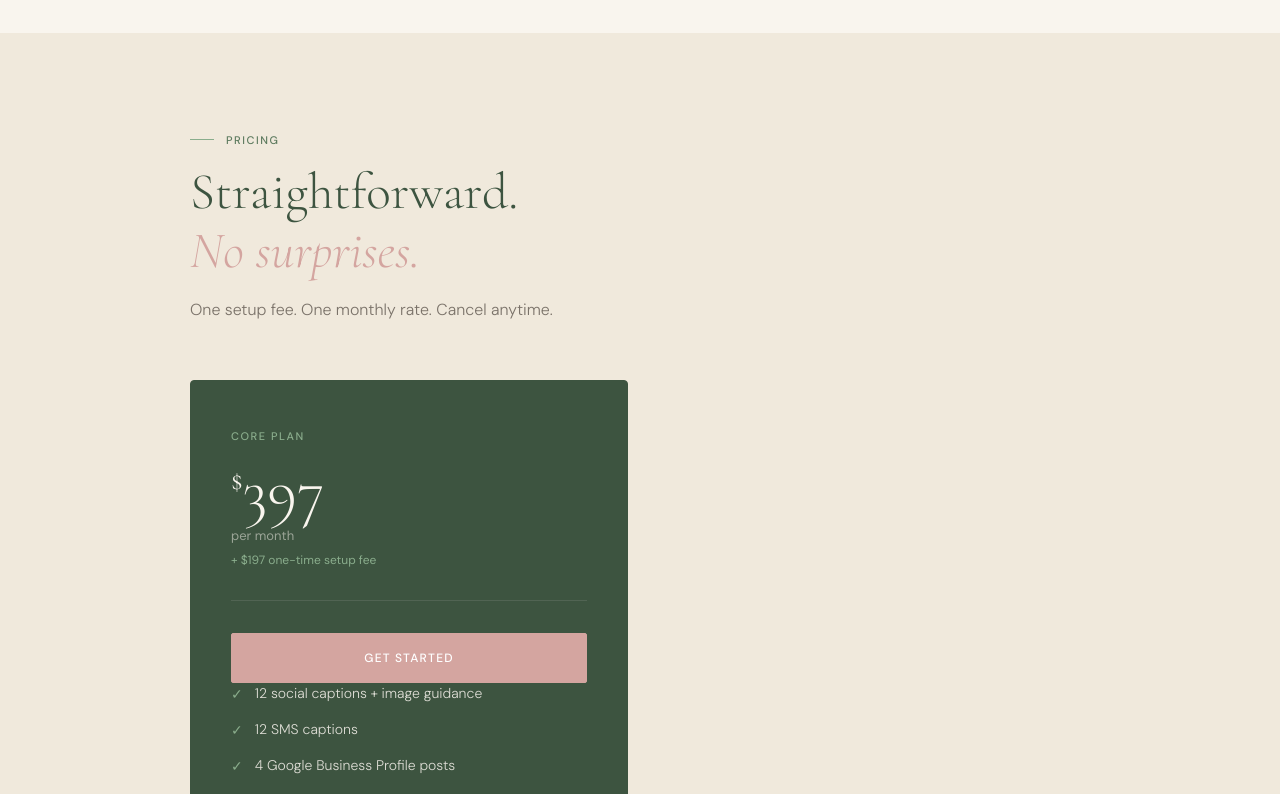
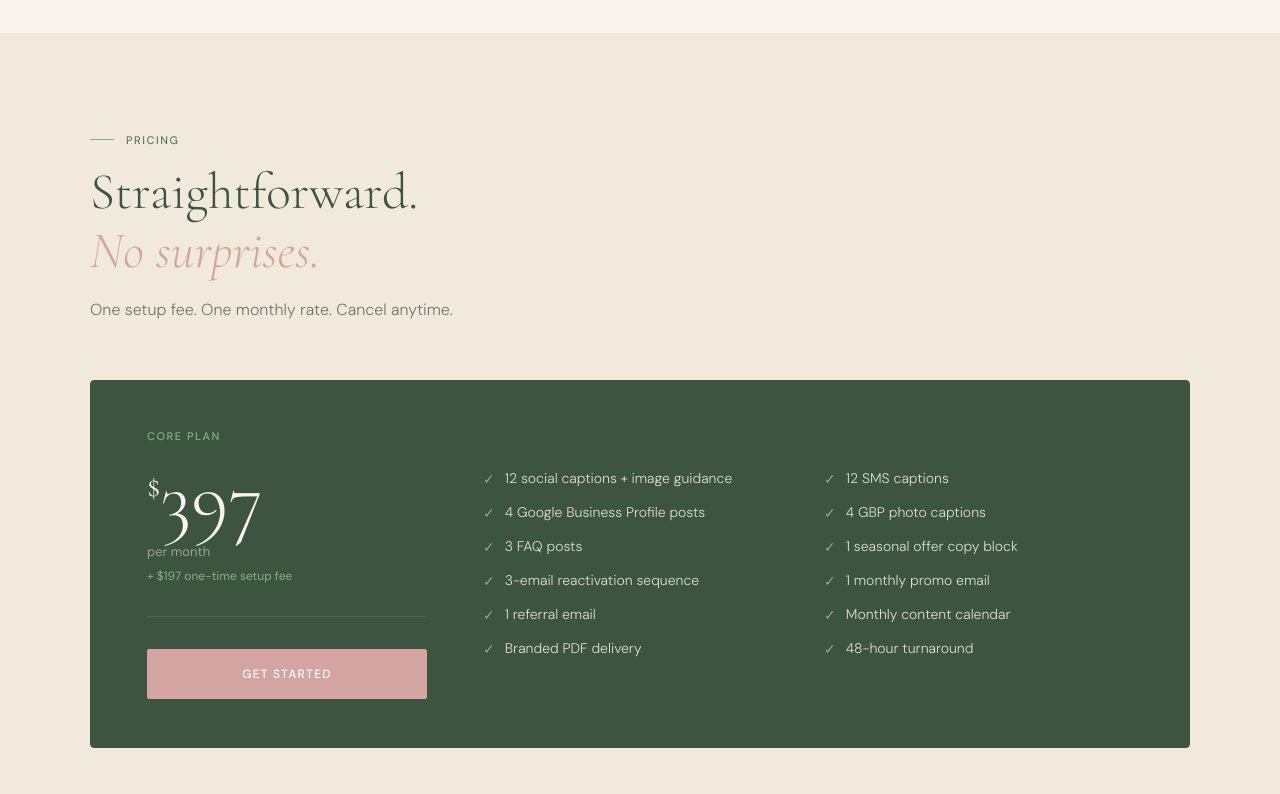
Before and after one commit to cronere/flourishglow, a Next.js app: page / in a window 1280 px wide. Shown: the part 3980-4774 px from the top of the page. Built offline with nearby package versions, Linux system fonts and the light colour scheme.

Commit message:
Update Home.module.css

```diff
--- a/styles/Home.module.css
+++ b/styles/Home.module.css
@@ -236,15 +236,19 @@
 
 /* ── PRICING ── */
 .pricing { padding: 100px 48px; background: var(--cream-dark); }
-.pricingInner { max-width: 900px; margin: 0 auto; }
-.pricingGrid { display: grid; grid-template-columns: 1fr 1fr; gap: 24px; }
+.pricingInner { max-width: 1100px; margin: 0 auto; }
+.pricingGrid { display: grid; grid-template-columns: 1fr; gap: 24px; }
 .pricingCard {
   background: var(--cream);
   border: 1px solid rgba(92,122,94,0.2);
   border-radius: 4px;
-  padding: 48px 40px;
+  padding: 48px 56px;
   position: relative;
   transition: transform 0.2s, box-shadow 0.2s;
+  display: grid;
+  grid-template-columns: 280px 1fr;
+  gap: 56px;
+  align-items: start;
 }
 .pricingCard:hover { transform: translateY(-4px); box-shadow: 0 20px 60px rgba(61,84,64,0.1); }
 .featured { background: var(--sage-dark); border-color: var(--sage-dark); }
@@ -265,15 +269,15 @@
 }
 .pricingTier { font-size: 11px; font-weight: 500; letter-spacing: 0.14em; text-transform: uppercase; color: var(--sage); margin-bottom: 16px; }
 .featured .pricingTier { color: var(--sage-light); }
-.pricingPrice { font-family: 'Cormorant Garamond', serif; font-size: 64px; font-weight: 300; line-height: 1; color: var(--sage-dark); margin-bottom: 4px; }
-.pricingPrice sup { font-size: 28px; vertical-align: super; font-weight: 400; }
+.pricingPrice { font-family: 'Cormorant Garamond', serif; font-size: 80px; font-weight: 300; line-height: 1; color: var(--sage-dark); margin-bottom: 4px; }
+.pricingPrice sup { font-size: 32px; vertical-align: super; font-weight: 400; }
 .featured .pricingPrice { color: var(--cream); }
 .pricingPeriod { font-size: 13px; color: var(--warm-gray); margin-bottom: 8px; }
 .featured .pricingPeriod { color: rgba(249,245,238,0.5); }
 .pricingSetup { font-size: 12px; color: var(--sage); margin-bottom: 32px; padding-bottom: 32px; border-bottom: 1px solid rgba(92,122,94,0.15); }
 .featured .pricingSetup { color: var(--sage-light); border-bottom-color: rgba(249,245,238,0.1); }
-.pricingFeatures { list-style: none; display: flex; flex-direction: column; gap: 14px; margin-bottom: 40px; }
-.pricingFeature { display: flex; align-items: flex-start; gap: 12px; font-size: 14px; font-weight: 300; color: var(--charcoal); line-height: 1.5; }
+.pricingFeatures { list-style: none; display: grid; grid-template-columns: 1fr 1fr; gap: 12px 32px; margin-bottom: 0; align-self: center; }
+.pricingFeature { display: flex; align-items: flex-start; gap: 10px; font-size: 14px; font-weight: 300; color: var(--charcoal); line-height: 1.5; }
 .pricingFeature::before { content: '✓'; color: var(--sage-light); font-weight: 500; flex-shrink: 0; margin-top: 1px; }
 .featured .pricingFeature { color: rgba(249,245,238,0.85); }
 .addon::before { content: '+' !important; color: var(--blush) !important; }
@@ -440,6 +444,7 @@
   /* Pricing */
   .pricing { padding: 64px 24px; }
   .pricingGrid { grid-template-columns: 1fr; }
+  .pricingCard { grid-template-columns: 1fr; gap: 32px; padding: 40px 28px; }
 
   /* Sample */
   .sample { padding: 64px 24px; }
```
